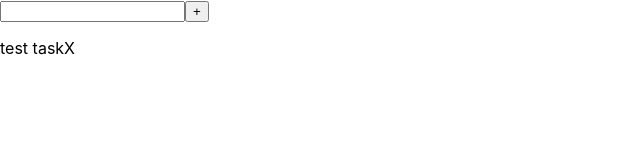
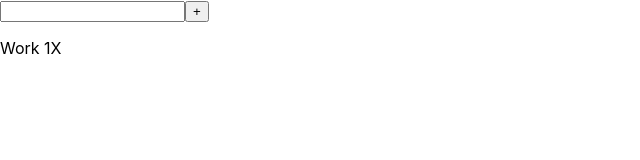
Before and after one commit to JaneTyrant/react-todo-application, a React (Create React App) app: page / in a window 1280 px wide. Shown: the top 160 px of the page, without its empty margins (0-640 px from the left). Built offline with nearby package versions, Linux system fonts and the light colour scheme.

Commit message:
Refactor Todo component

```diff
--- a/src/components/Todo/index.js
+++ b/src/components/Todo/index.js
@@ -7,15 +7,19 @@ const Todo = () => {
   const { tasks, addTask, deleteTask, setDoneTask } = useTodo([
     {
       id: Date.now(),
-      body: "test task",
+      body: "Work 1",
       isDone: false,
     },
   ]);
   return (
-    <div>
-      <TaskInput addTask={addTask}/>
-      <TaskList tasks={tasks} deleteTask={deleteTask} />
-    </div>
+    <section>
+      <TaskInput addTask={addTask} name="body" />
+      <TaskList
+        tasks={tasks}
+        deleteTask={deleteTask}
+        setDoneTask={setDoneTask}
+      />
+    </section>
   );
 };
 
```
